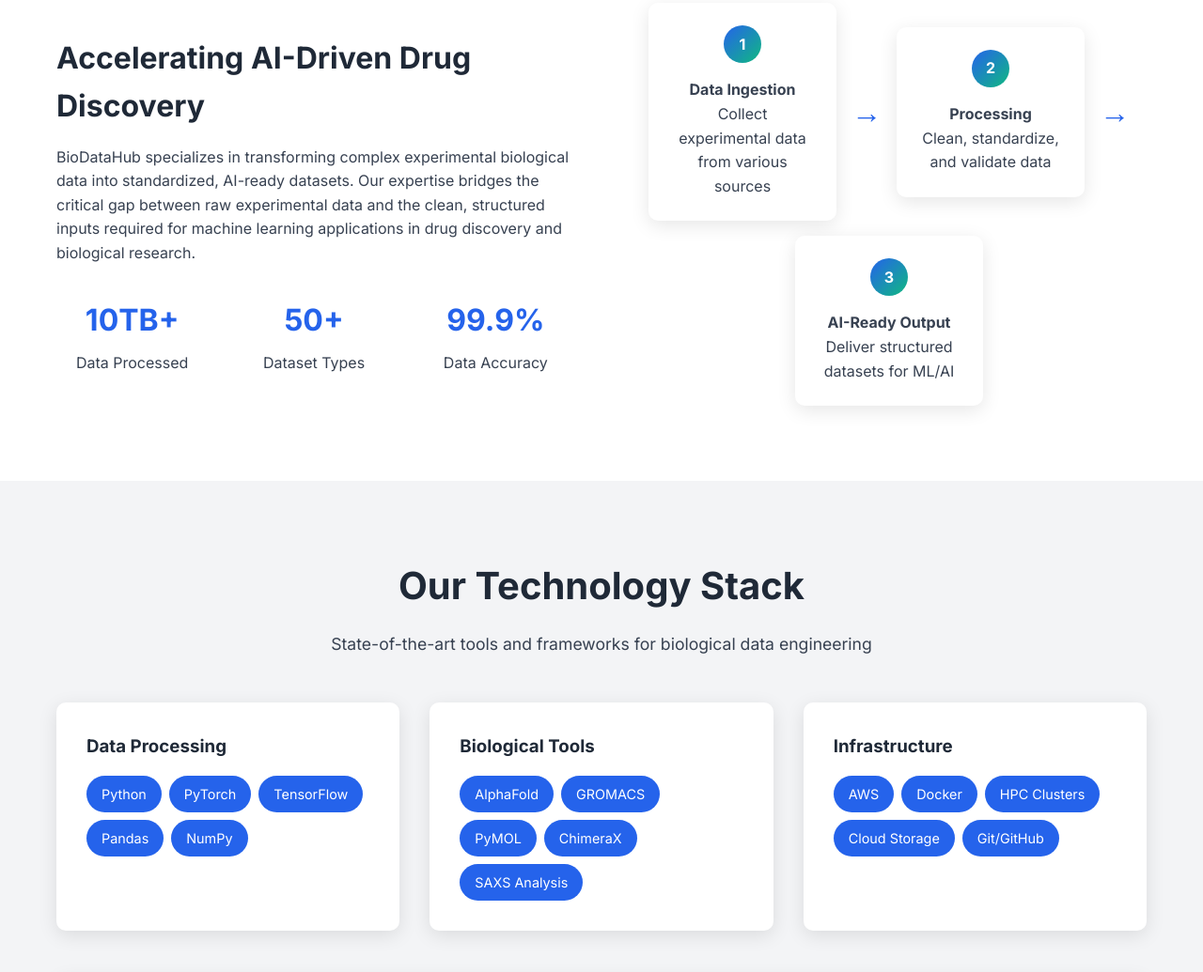
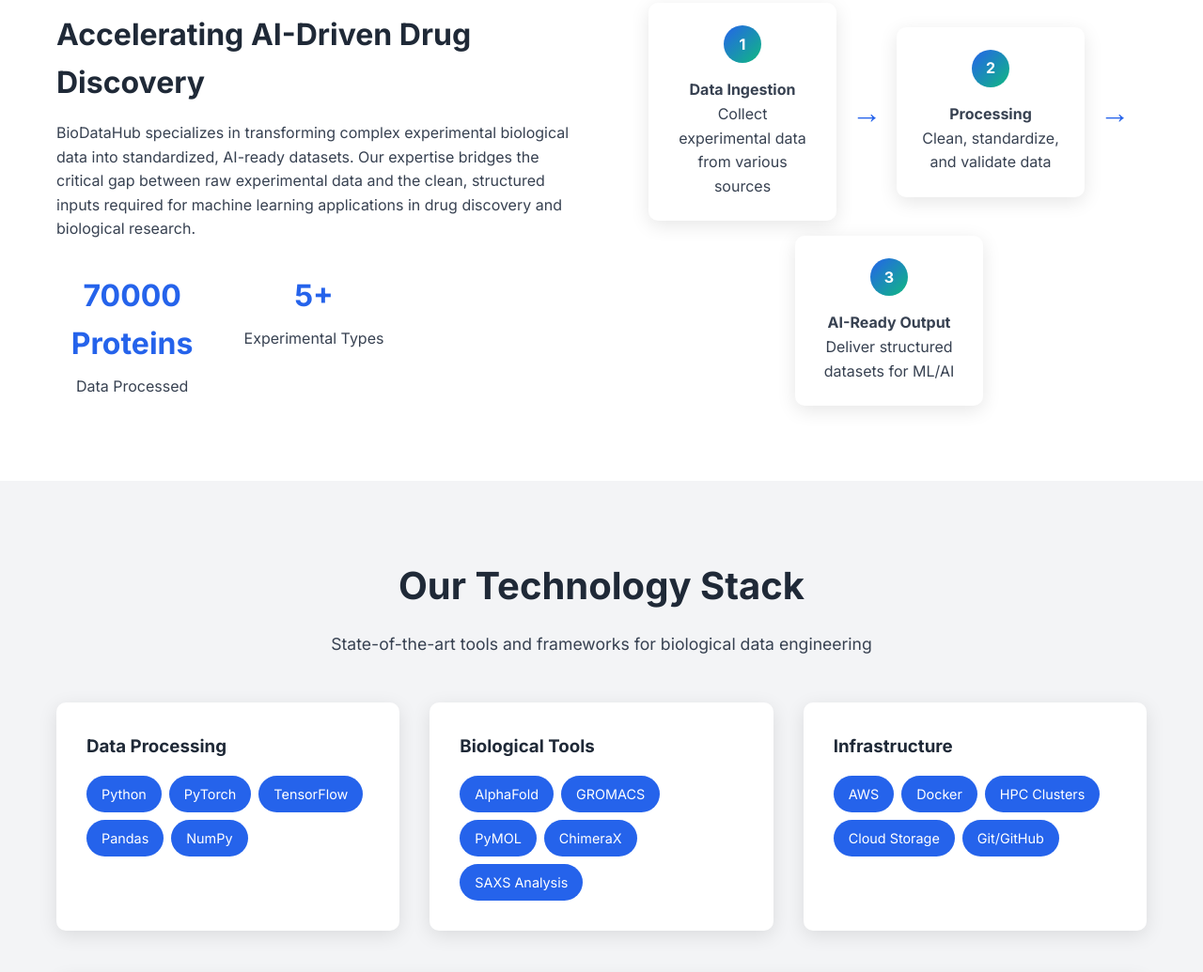
Before and after one commit to biodatahub/biodatahub.github.io, a plain HTML site: page index.html in a window 1280 px wide. Shown: the part 1507-2542 px from the top of the page at 94% size. Drawn offline with Linux system fonts and the light colour scheme.

Commit message:
Change number

```diff
--- a/index.html
+++ b/index.html
@@ -110,17 +110,14 @@
 
                     <div class="stats-grid">
                         <div class="stat-item">
-                            <h3>10TB+</h3>
+                            <h3>70000 Proteins</h3>
                             <p>Data Processed</p>
                         </div>
                         <div class="stat-item">
-                            <h3>50+</h3>
-                            <p>Dataset Types</p>
+                            <h3>5+</h3>
+                            <p>Experimental Types</p>
                         </div>
-                        <div class="stat-item">
-                            <h3>99.9%</h3>
-                            <p>Data Accuracy</p>
-                        </div>
+
                     </div>
                 </div>
 
```
